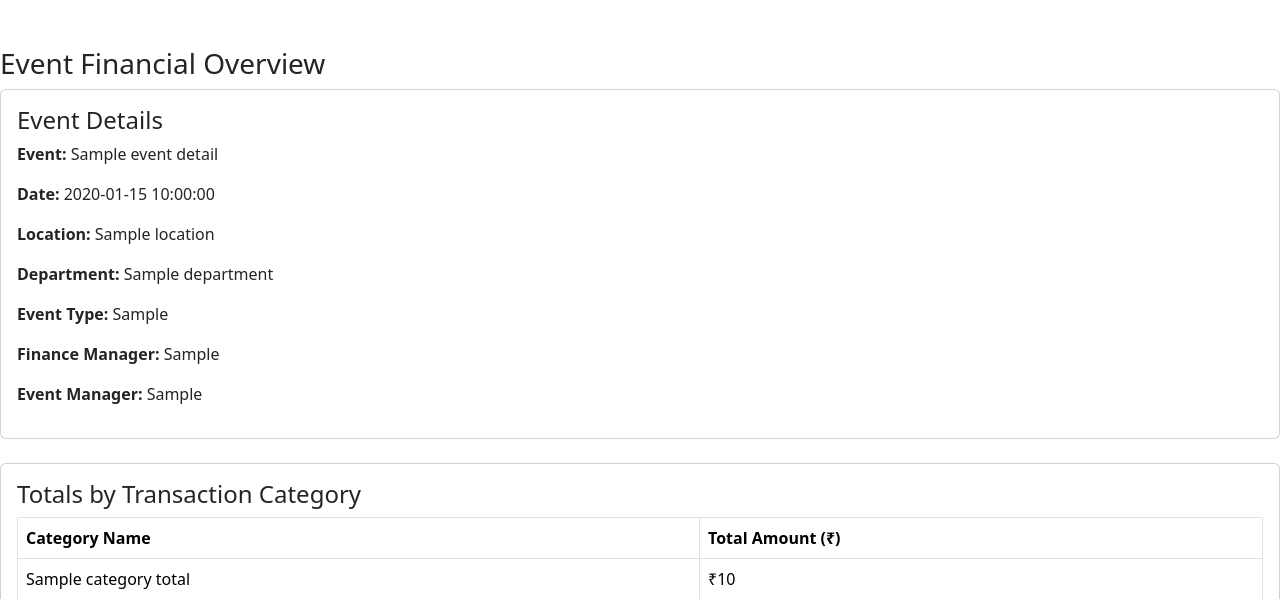
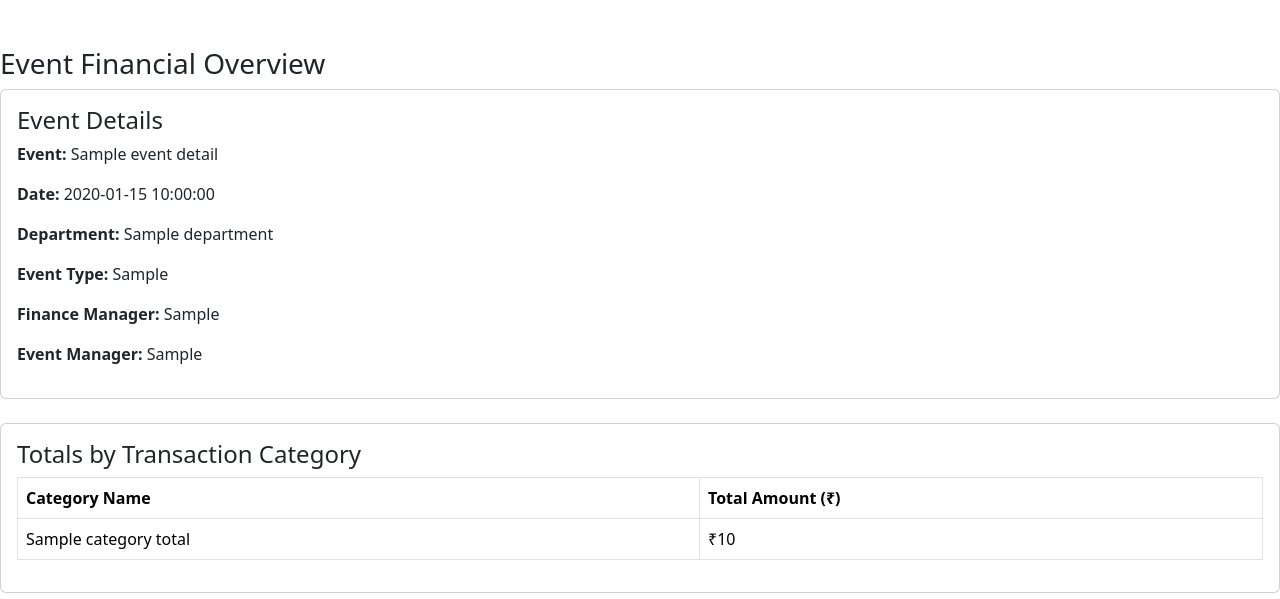
Before and after one commit to Pgm-nurari/Minor-Project, a Flask app: template app/templates/finance_manager/event_details.html in a window 1280 px wide. Shown: the part 73-672 px from the top of the page. Run offline with Flask 3, Linux system fonts and the light colour scheme; the template is opened without the code that fills it: most values are stand-ins (such as "Sample title", 1, 10 or a date in 2020); parts of the project's set-up code (start-up, migrations or seed data) failed here and were passed over; some libraries are stand-ins or nearby versions.

Commit message:
removed location

```diff
--- a/app/templates/finance_manager/event_details.html
+++ b/app/templates/finance_manager/event_details.html
@@ -22,7 +22,6 @@
     <h4 class="card-title">Event Details</h4>
     <p><strong>Event:</strong> {{ event_details.name }}</p>
     <p><strong>Date:</strong> {{ event_details.date }}</p>
-    <p><strong>Location:</strong> {{ event_details.location }}</p>
     <p><strong>Department:</strong> {{ event_details.department }}</p>
     <p><strong>Event Type:</strong> {{ event_details.event_type }}</p>
     <p><strong>Finance Manager:</strong> {{ event_details.finance_manager }}</p>
```
